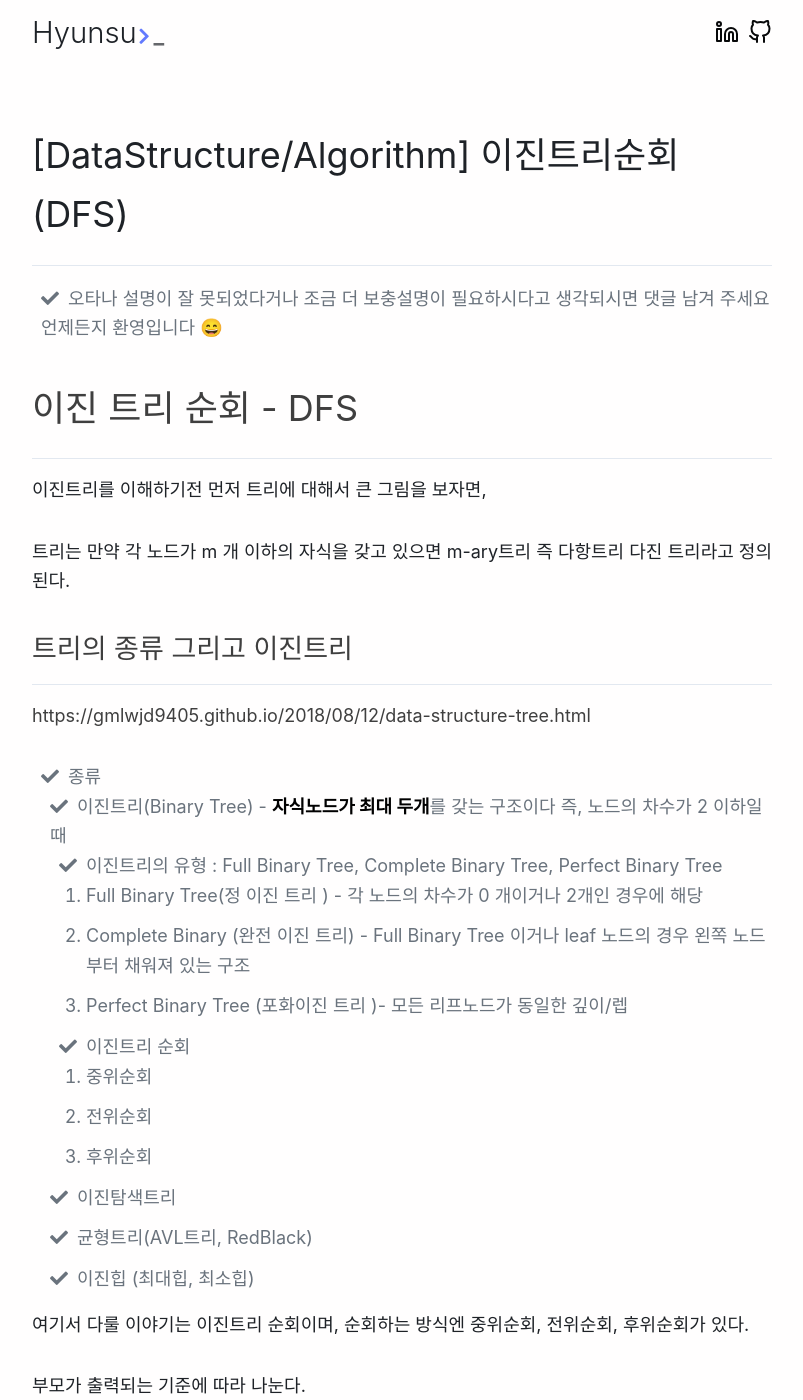
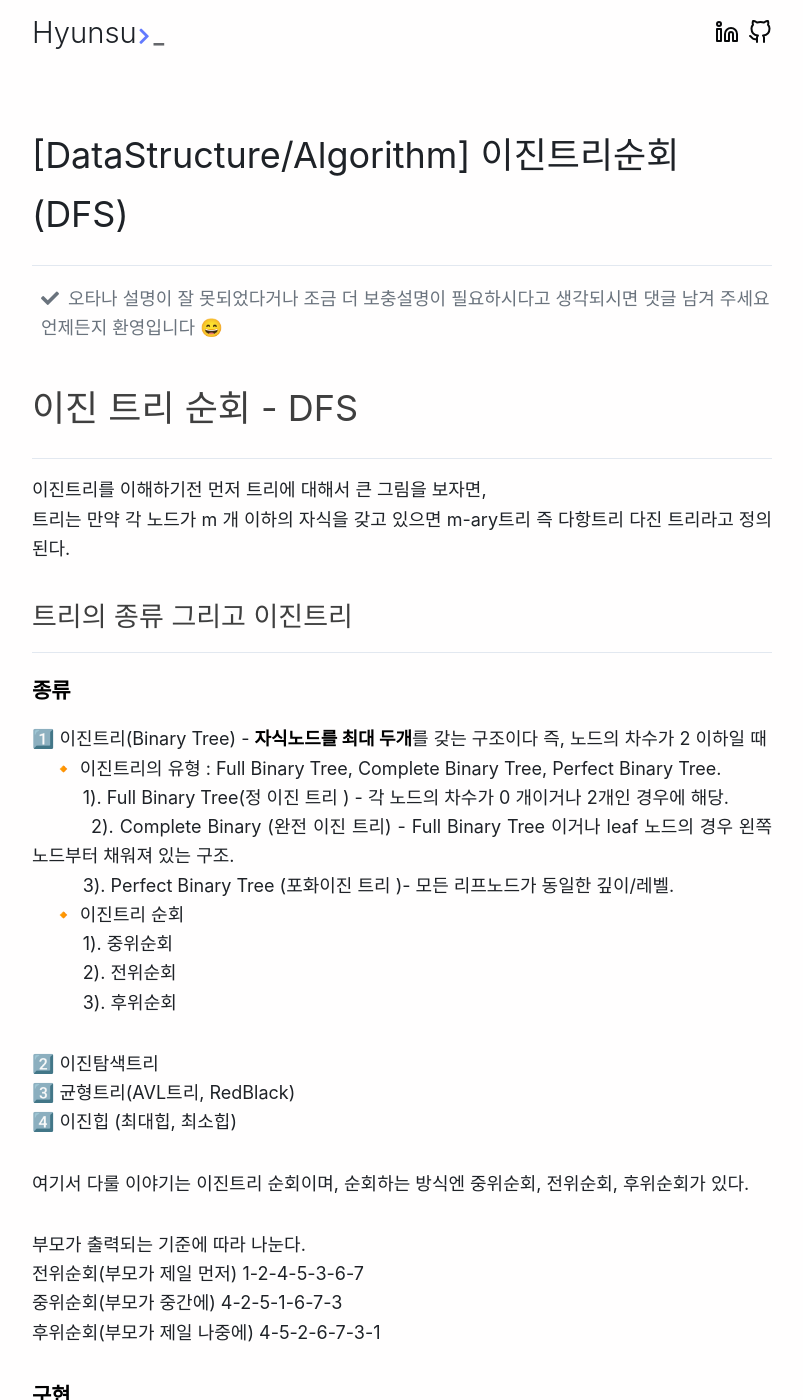
Before and after one commit to sooster910/blogV2, a Jekyll site: the page built from _posts/2021-05-09-algorithm-binarytree-dfs.md, in a window 1280 px wide and 1400 px high. Shown: the whole window, without its empty margins (238-1041 px from the left). Built offline with Jekyll 4.4.1, drawn with Linux system fonts in a browser that asks for light colours; comment, search, counter and statistics services are not loaded.

Commit message:
Modified margin to look clean

````diff
--- a/_posts/2021-05-09-algorithm-binarytree-dfs.md
+++ b/_posts/2021-05-09-algorithm-binarytree-dfs.md
@@ -8,24 +8,23 @@ tags: JavaScript DataStructure/Algorithm DFS
 # 이진 트리 순회 - DFS
 
 이진트리를 이해하기전 먼저 트리에 대해서 큰 그림을 보자면,
-
 트리는 만약 각 노드가 m 개 이하의 자식을 갖고 있으면  m-ary트리 즉 다항트리 다진 트리라고 정의 된다.
 ## 트리의 종류 그리고 이진트리
-[https://gmlwjd9405.github.io/2018/08/12/data-structure-tree.html](https://gmlwjd9405.github.io/2018/08/12/data-structure-tree.html)
 
-* 종류
-    - 이진트리(Binary Tree) -  **자식노드가 최대 두개**를 갖는 구조이다 즉, 노드의 차수가 2 이하일 때
-        - 이진트리의 유형 : Full Binary Tree, Complete Binary Tree, Perfect Binary Tree
-            1. Full Binary Tree(정 이진 트리 ) - 각 노드의 차수가 0 개이거나 2개인 경우에 해당
-            2. Complete Binary (완전 이진 트리) - Full Binary Tree 이거나 leaf 노드의 경우 왼쪽 노드부터 채워져 있는 구조
-            3. Perfect Binary Tree (포화이진 트리 )- 모든 리프노드가 동일한 깊이/렙
-        - 이진트리 순회
-            1. 중위순회
-            2. 전위순회
-            3. 후위순회
-    - 이진탐색트리
-    - 균형트리(AVL트리, RedBlack)
-    - 이진힙 (최대힙, 최소힙)
+### **종류**
+1️⃣  이진트리(Binary Tree) -  **자식노드를 최대 두개**를 갖는 구조이다 즉, 노드의 차수가 2 이하일 때
+&nbsp; &nbsp; 🔸 이진트리의 유형 : Full Binary Tree, Complete Binary Tree, Perfect Binary Tree.
+&nbsp; &nbsp; &nbsp; &nbsp; &nbsp; 1). Full Binary Tree(정 이진 트리 ) - 각 노드의 차수가 0 개이거나 2개인 경우에 해당.
+&nbsp; &nbsp; &nbsp; &nbsp; &nbsp; 2). Complete Binary (완전 이진 트리) - Full Binary Tree 이거나 leaf 노드의 경우 왼쪽 노드부터 채워져 있는 구조.
+&nbsp; &nbsp; &nbsp; &nbsp; &nbsp; 3). Perfect Binary Tree (포화이진 트리 )- 모든 리프노드가 동일한 깊이/레벨.
+&nbsp; &nbsp; 🔸 이진트리 순회
+&nbsp; &nbsp; &nbsp; &nbsp; &nbsp; 1). 중위순회
+&nbsp; &nbsp; &nbsp; &nbsp; &nbsp; 2). 전위순회
+&nbsp; &nbsp; &nbsp; &nbsp; &nbsp; 3). 후위순회
+
+2️⃣  이진탐색트리
+3️⃣  균형트리(AVL트리, RedBlack)
+4️⃣  이진힙 (최대힙, 최소힙)
 
 여기서 다룰 이야기는 이진트리 순회이며, 순회하는 방식엔 중위순회, 전위순회, 후위순회가 있다.
 
@@ -34,7 +33,7 @@ tags: JavaScript DataStructure/Algorithm DFS
 중위순회(부모가 중간에) 4-2-5-1-6-7-3
 후위순회(부모가 제일 나중에) 4-5-2-6-7-3-1
 
-### 구현
+### **구현**
 #### 1. 전위순회
 ```javascript
 function solution(target){
````
